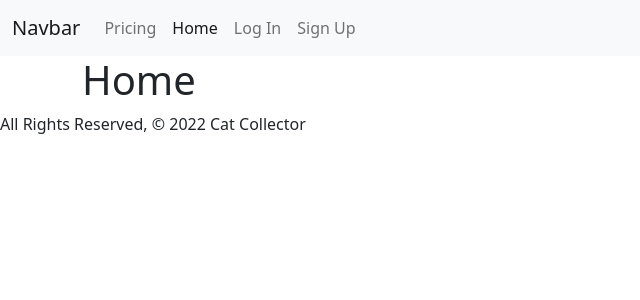
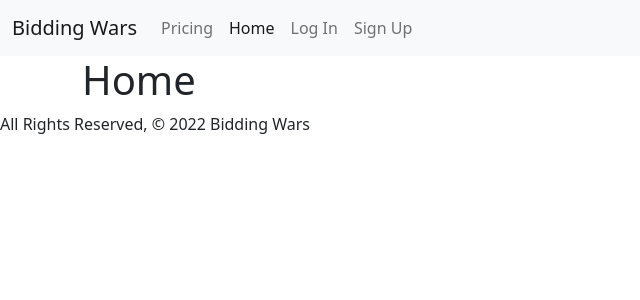
Before and after one commit to russellasagna/biddingwars, a Django app: page / in a window 1280 px wide. Shown: the top 300 px of the page, without its empty margins (0-640 px from the left). Run offline with Django 4.2, Linux system fonts and the light colour scheme.

Commit message:
Add app name to home link, footer

```diff
--- a/main_app/templates/base.html
+++ b/main_app/templates/base.html
@@ -13,7 +13,7 @@
 <body>
     <nav class="navbar navbar-expand-lg bg-light">
         <div class="container-fluid">
-          <a class="navbar-brand" href="#">Navbar</a>
+          <a class="navbar-brand" href="#">Bidding Wars</a>
           <button class="navbar-toggler" type="button" data-bs-toggle="collapse" data-bs-target="#navbarNavAltMarkup" aria-controls="navbarNavAltMarkup" aria-expanded="false" aria-label="Toggle navigation">
             <span class="navbar-toggler-icon"></span>
           </button>
@@ -36,7 +36,7 @@
         {% endblock %}
     </main>
     <footer class="page-footer">
-        <div class="right">All Rights Reserved, &copy; 2022 Cat Collector &nbsp;</div>
+        <div class="right">All Rights Reserved, &copy; 2022 Bidding Wars &nbsp;</div>
     </footer>
 </body>
 </html>
```
